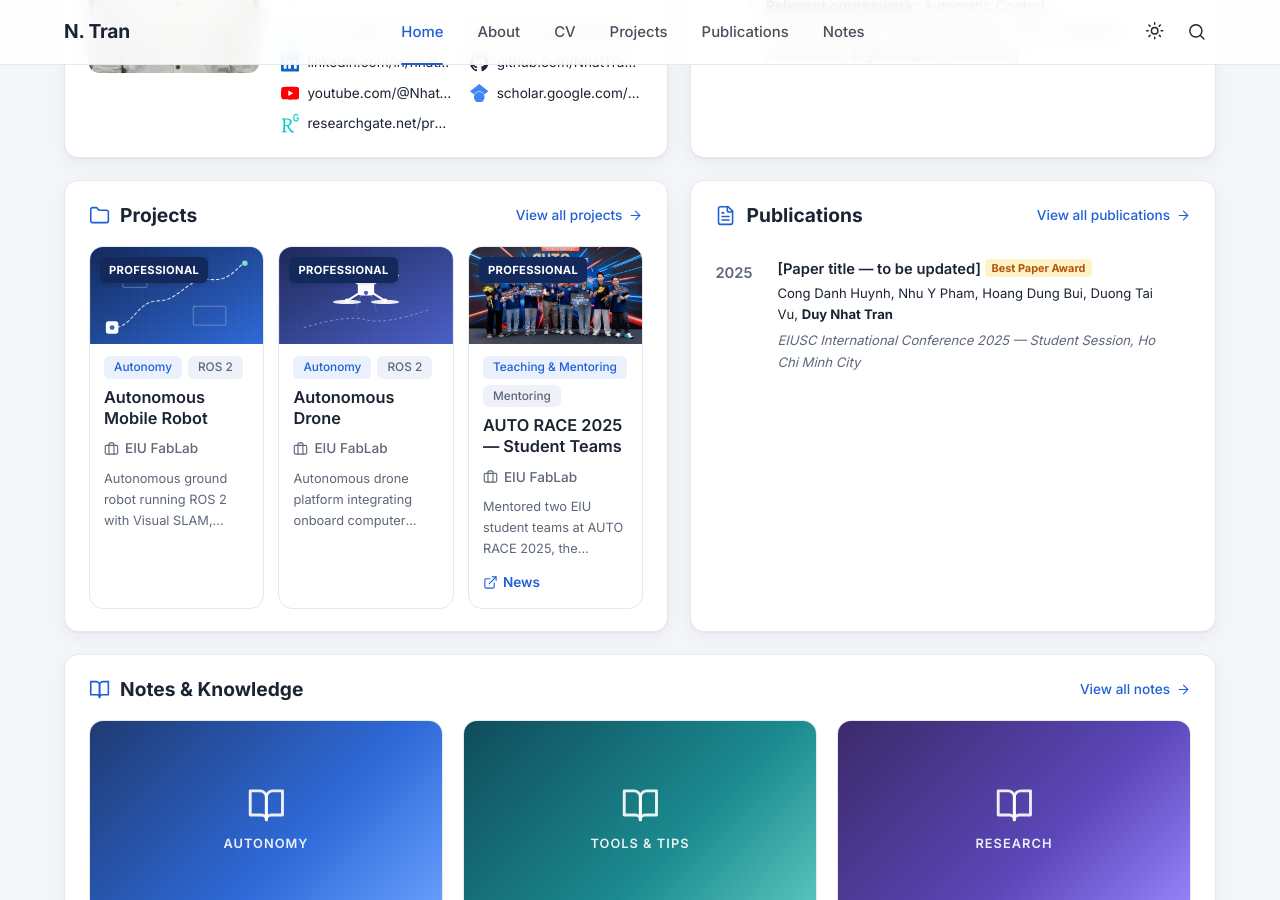
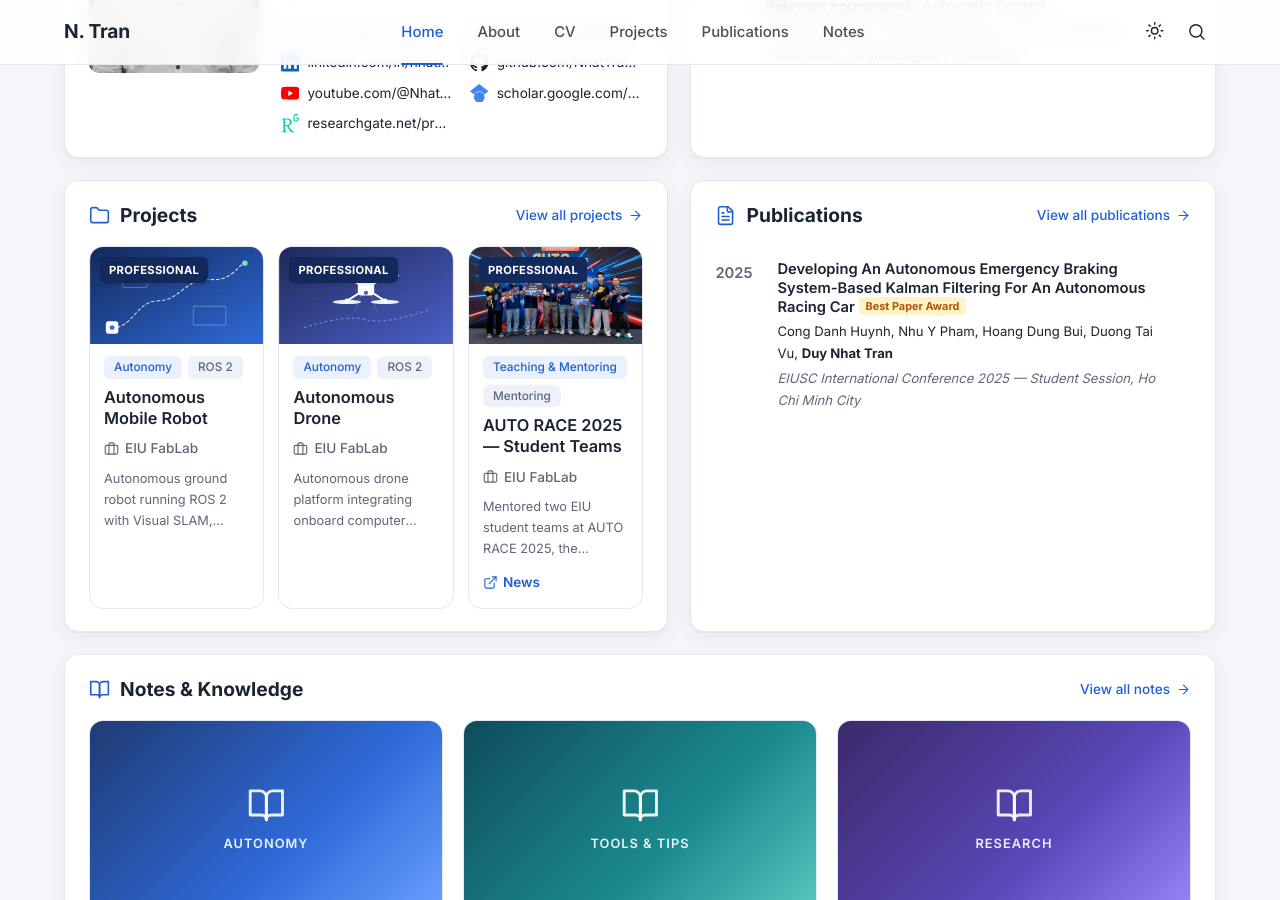
Before and after one commit to NhatTran-97/NhatTran-97.github.io, a Jekyll site: the page built from index.html, in a window 1280 px wide and 900 px high, scrolled down 870 px. Built offline with Jekyll 4.4.1, drawn with Linux system fonts in a browser that asks for light colours.

Commit message:
Add EIUSC 2025 paper title
Co-Authored-By: Claude Opus 5.5 <noreply@anthropic.com>
Claude-Session: https://claude.ai/code/session_01WtscMMpGViN2kQZVLN7Eom

```diff
--- a/_data/cv.yml
+++ b/_data/cv.yml
@@ -66,6 +66,7 @@ sections:
         org: As research mentor and co-author
         period: Dec 2025
         details:
+          - "Paper: *Developing An Autonomous Emergency Braking System-Based Kalman Filtering For An Autonomous Racing Car*"
           - Oral presentation at EIUSC 2025, Ho Chi Minh City, 3 December 2025.
           - "[Experiment video on YouTube](https://www.youtube.com/watch?v=ciiAT0cPrqc&t=63s)"
       - title: 2nd Prize & 3rd Prize — AUTO RACE 2025
--- a/_data/projects.yml
+++ b/_data/projects.yml
@@ -119,12 +119,16 @@ items:
     category: Teaching & Mentoring
     period: Dec 2025
     image: /assets/img/projects/eiusc-2025-best-paper.jpg
-    tags: [Research, Mentoring, Conference Paper]
+    tags: [AEB, Kalman Filter, Autonomous Racing, Research]
     description: >-
-      Mentored an EIU student team in writing and presenting a research paper at the
-      EIUSC International Conference 2025 (Ho Chi Minh City, 3 December 2025) — the
-      paper received the **Best Paper Award** in the student session.
+      Mentored an EIU student team on the paper *"Developing An Autonomous Emergency
+      Braking System-Based Kalman Filtering For An Autonomous Racing Car"*, presented at
+      the EIUSC International Conference 2025 (Ho Chi Minh City, 3 December 2025) — it
+      received the **Best Paper Award** in the student session.
     links:
+      - name: Paper
+        url: /publications/
+        icon: file-text
       - name: Experiment video
         url: https://www.youtube.com/watch?v=ciiAT0cPrqc&t=63s
         icon: youtube
--- a/_data/publications.yml
+++ b/_data/publications.yml
@@ -7,11 +7,11 @@
 #    bibtex  : trích dẫn BibTeX (tuỳ chọn)
 # =====================================================================
 
-- title: "[Paper title — to be updated]"
+- title: Developing An Autonomous Emergency Braking System-Based Kalman Filtering For An Autonomous Racing Car
   authors: Cong Danh Huynh, Nhu Y Pham, Hoang Dung Bui, Duong Tai Vu, Duy Nhat Tran
   venue: EIUSC International Conference 2025 — Student Session, Ho Chi Minh City
   year: 2025
   type: Conference
   note: Best Paper Award
-  tags: [Student Research]
+  tags: [Autonomous Emergency Braking, Kalman Filter, Autonomous Racing]
   video: https://www.youtube.com/watch?v=ciiAT0cPrqc&t=63s
```
